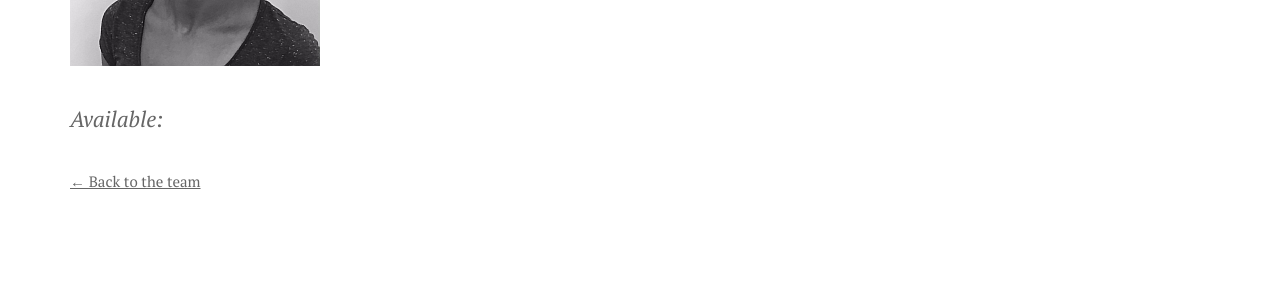
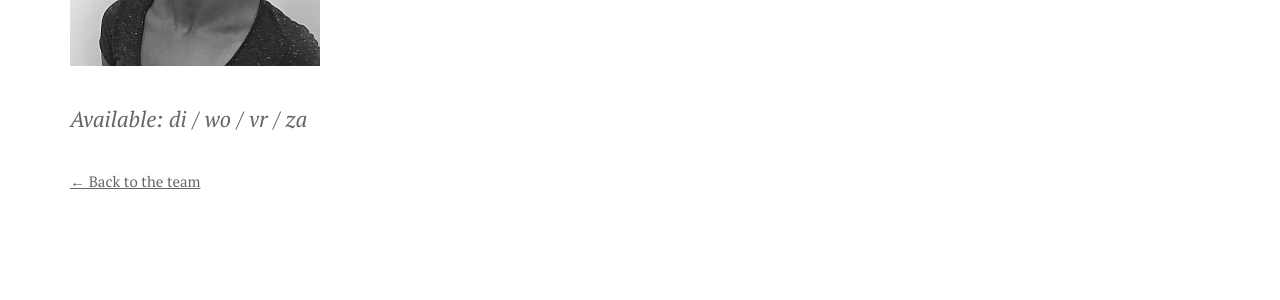
Before and after one commit to xuantiep/koffijberghairdressers, a Jekyll site: the page built from _members/bethlehem.md, in a window 1280 px wide and 900 px high, scrolled down 567 px. Shown: the part 156-456 px from the top of the window. Built offline with Jekyll 4.4.1, drawn with Linux system fonts in a browser that asks for light colours.

```diff
--- a/_members/bethlehem.md
+++ b/_members/bethlehem.md
@@ -7,4 +7,4 @@ order: 9
 ---
 
 
-Available:&nbsp;
+Available: di / wo / vr / za
```
